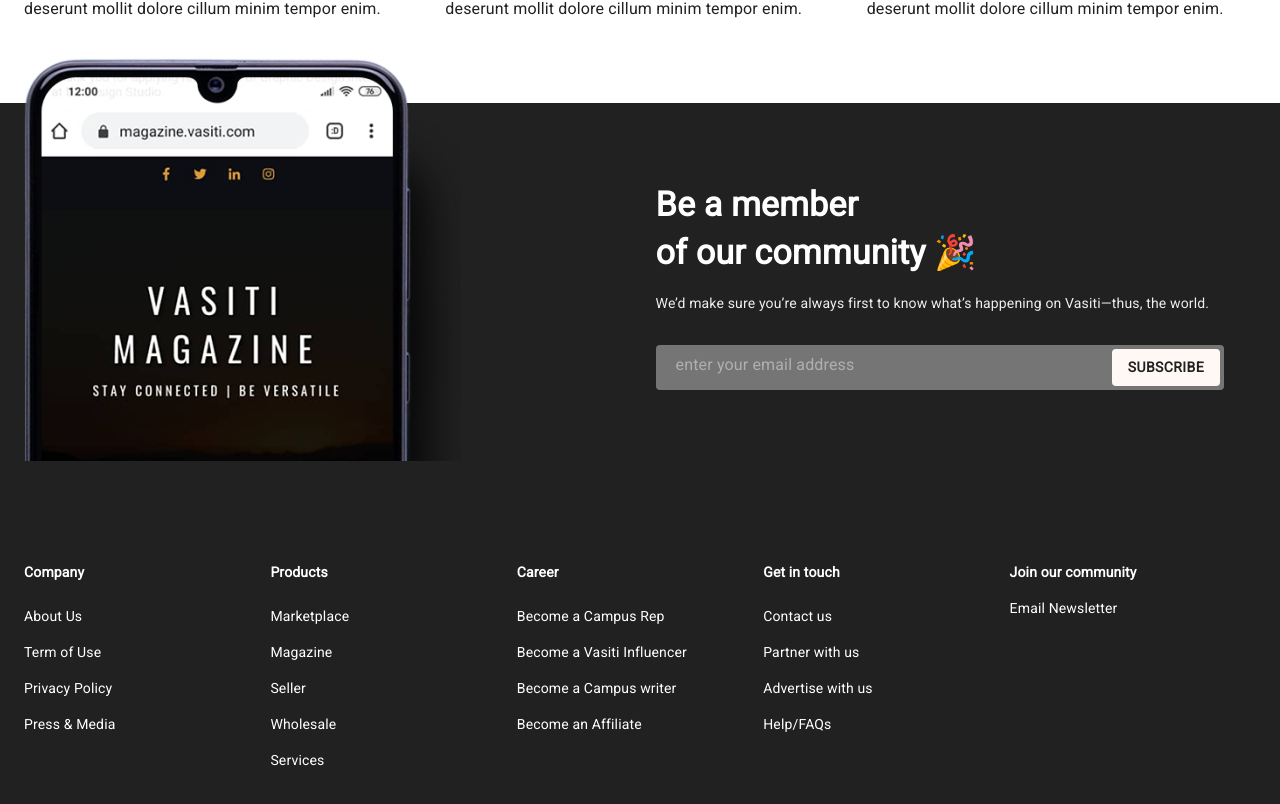
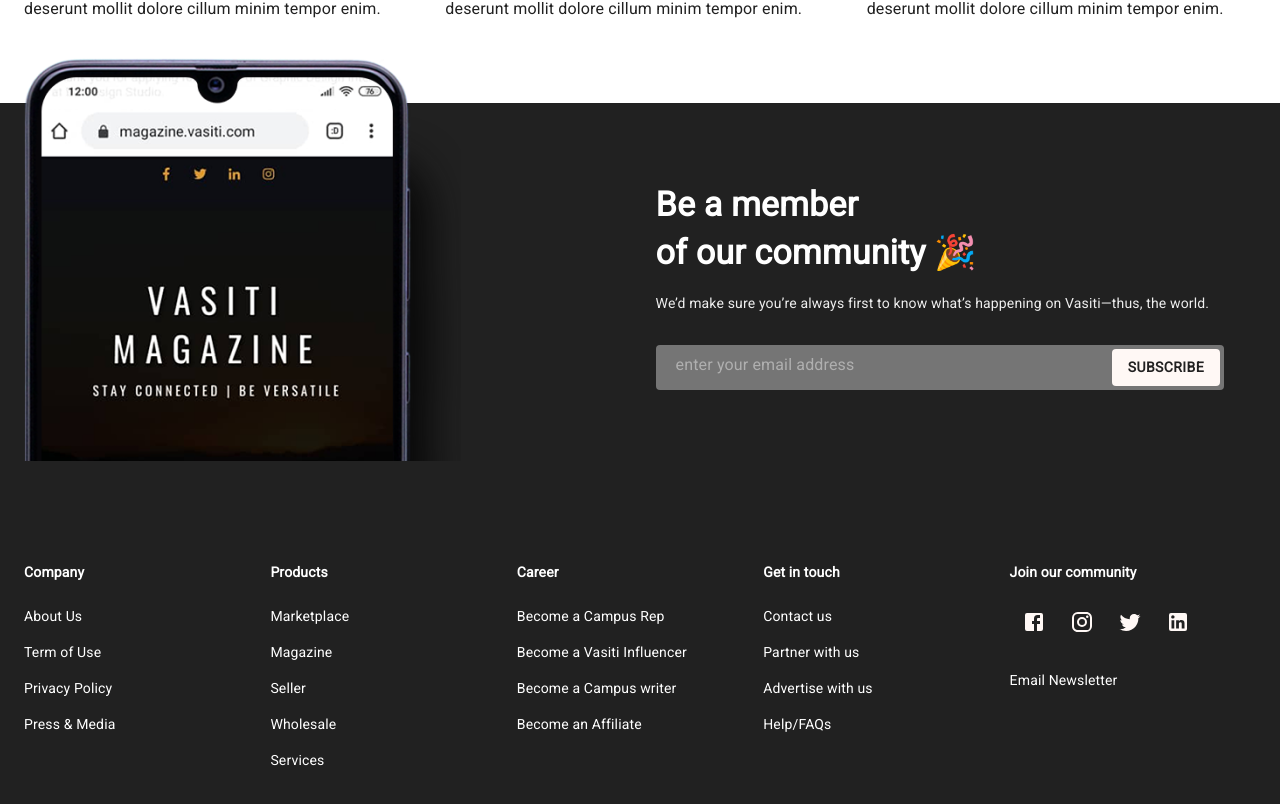
Before and after one commit to OgbeniHMMD/vasiti-testimonies, a Next.js app: page / in a window 1280 px wide. Shown: the part 4060-4864 px from the top of the page. Built offline with nearby package versions, Linux system fonts and the light colour scheme.

Commit message:
Recatoring:
- Added Social media links

```diff
--- a/components/FeaturedStory.js
+++ b/components/FeaturedStory.js
@@ -19,8 +19,7 @@
   Typography,
 } from "@material-ui/core"
 
-import Attachment from "@material-ui/icons/Attachment"
-import Close from "@material-ui/icons/Close"
+import { Attachment, Close } from "@material-ui/icons"
 
 export default function TopNavLinks(props) {
   const [dialogForm, setDialogForm] = React.useState(false)
--- a/components/TheFooter.js
+++ b/components/TheFooter.js
@@ -1,7 +1,16 @@
 import React from "react"
 
 import Box from "@material-ui/core/Box"
-import { Button, Container, InputBase, Link, Paper } from "@material-ui/core"
+import {
+  Button,
+  Container,
+  IconButton,
+  InputBase,
+  Link,
+  Paper,
+} from "@material-ui/core"
+
+import { Facebook, LinkedIn, Twitter, Instagram } from "@material-ui/icons"
 
 export default function TheFooter() {
   const LINKS = [
@@ -151,7 +160,29 @@
             <Box py={2} fontWeight="fontWeightBold">
               Join our community
             </Box>
-            <div>Email Newsletter</div>
+            <Box>
+              <IconButton
+                color="secondary"
+                href="https://www.facebook.com/VasitiMarketplace/">
+                <Facebook />
+              </IconButton>
+              <IconButton
+                color="secondary"
+                href="https://www.instagram.com/vasitidotcom/?hl=en">
+                <Instagram />
+              </IconButton>
+              <IconButton
+                color="secondary"
+                href="https://twitter.com/vasitidotcom">
+                <Twitter />
+              </IconButton>
+              <IconButton
+                color="secondary"
+                href="https://www.linkedin.com/company/vasiti.com">
+                <LinkedIn />
+              </IconButton>
+            </Box>
+            <Box py={3}>Email Newsletter</Box>
           </Box>
         </Box>
       </Container>
```
